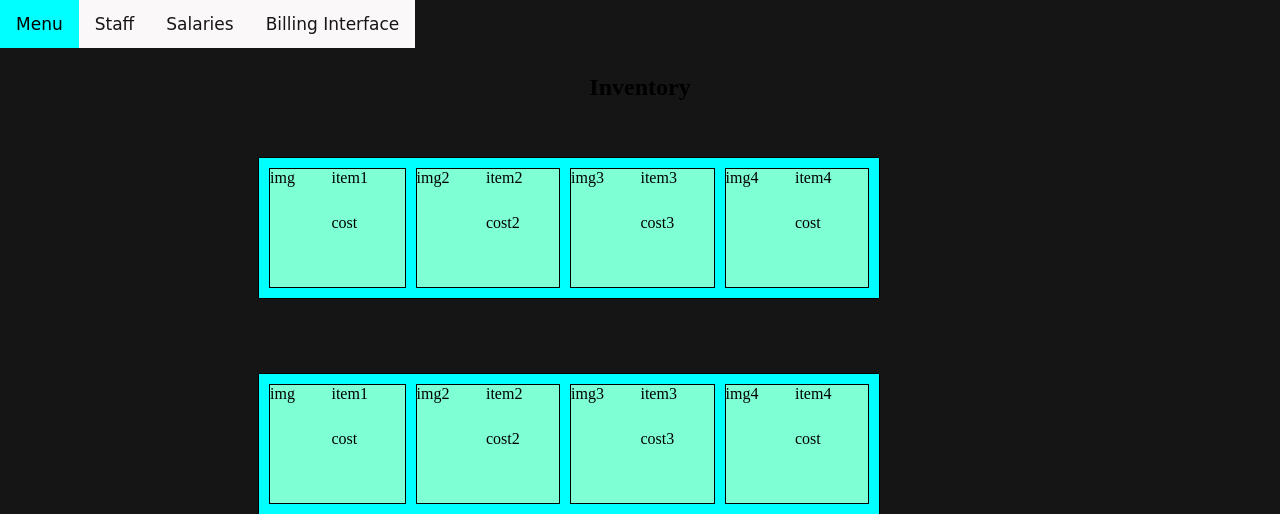
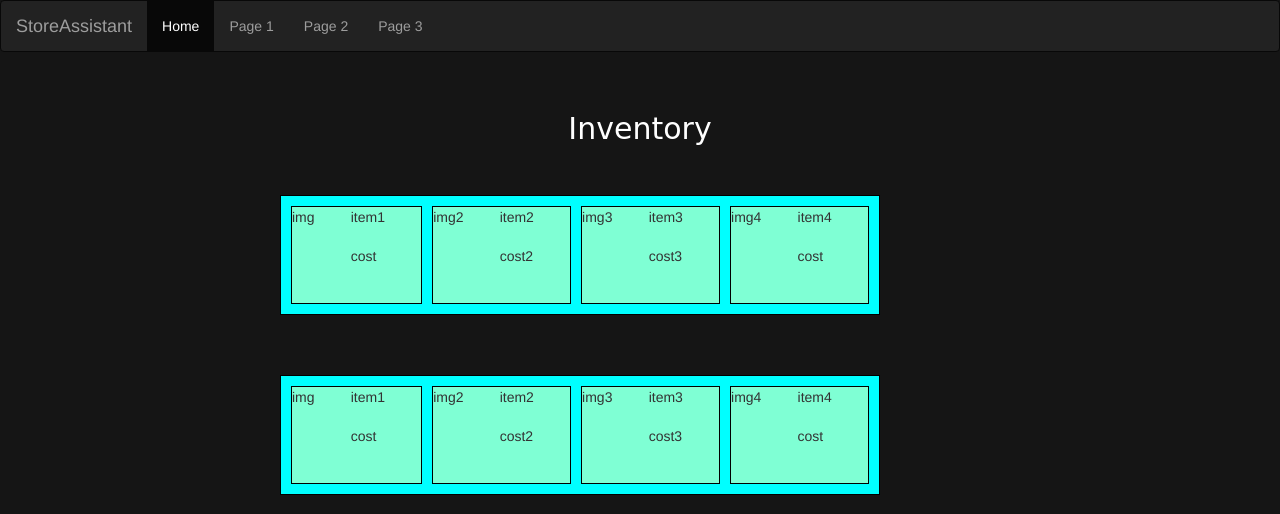
Before and after one commit to HarshGmail/WT-Project, a Flask app: page /inventory in a window 1280 px wide. Shown: the top 514 px of the page. Run offline with Flask 2, Linux system fonts and the light colour scheme; some libraries are stand-ins or nearby versions.

Commit message:
small changes

```diff
--- a/templates/inventory.html
+++ b/templates/inventory.html
@@ -5,10 +5,11 @@
     <meta http-equiv="X-UA-Compatible" content="IE=edge">
     <meta name="viewport" content="width=device-width, initial-scale=1.0">
     <title>Inventory</title>
+    <link rel="stylesheet" href="https://maxcdn.bootstrapcdn.com/bootstrap/3.4.1/css/bootstrap.min.css">
     <style>
 
         /*Navigation Bar*/
-        .topnav a {
+        /* .topnav a {
         float: left;
         color: #161616;
         text-align: center;
@@ -26,16 +27,18 @@
         .topnav a.active {
         background-color: aqua;
         color: black;
-        }
+        }*/
 
         h2{
             text-align: center;
+            color: white;
+            font-family: "Bungee", cursive;
         }
 
-        a {
+        /* a {
         font-family: "Bungee", cursive;
         font-size: 1.6em;
-        }
+        }  */
 
         body{
             margin: 0;
@@ -82,13 +85,26 @@
 </head>
 <body>
     <!-- Navigation Bar -->
-    <div class="topnav">
+    <!-- <div class="topnav">
         <a class="active" href="menu">Menu</a>
         <a href="staff">Staff</a>
         <a href="salary">Salaries</a>
         <a href="billinginterface">Billing Interface</a>
-      </div>
-    <br><br><br>
+      </div> -->
+      <nav class="navbar navbar-inverse">
+        <div class="container-fluid">
+          <div class="navbar-header">
+            <a class="navbar-brand" href="#">StoreAssistant</a>
+          </div>
+          <ul class="nav navbar-nav">
+            <li class="active"><a href="#">Home</a></li>
+            <li><a href="#">Page 1</a></li>
+            <li><a href="#">Page 2</a></li>
+            <li><a href="#">Page 3</a></li>
+          </ul>
+        </div>
+      </nav>
+    <br>
     <!-- Inventory -->
     <h2>Inventory</h2>
     <br>
@@ -139,7 +155,7 @@
             </div>
         </div>
     </div>
-    <br><br><br><br><br><br><br><br><br><br><br><br>
+    <br><br><br><br><br><br><br><br><br>
     <div class="container1">
         <div class="container2">
             <div class="item1">
```
